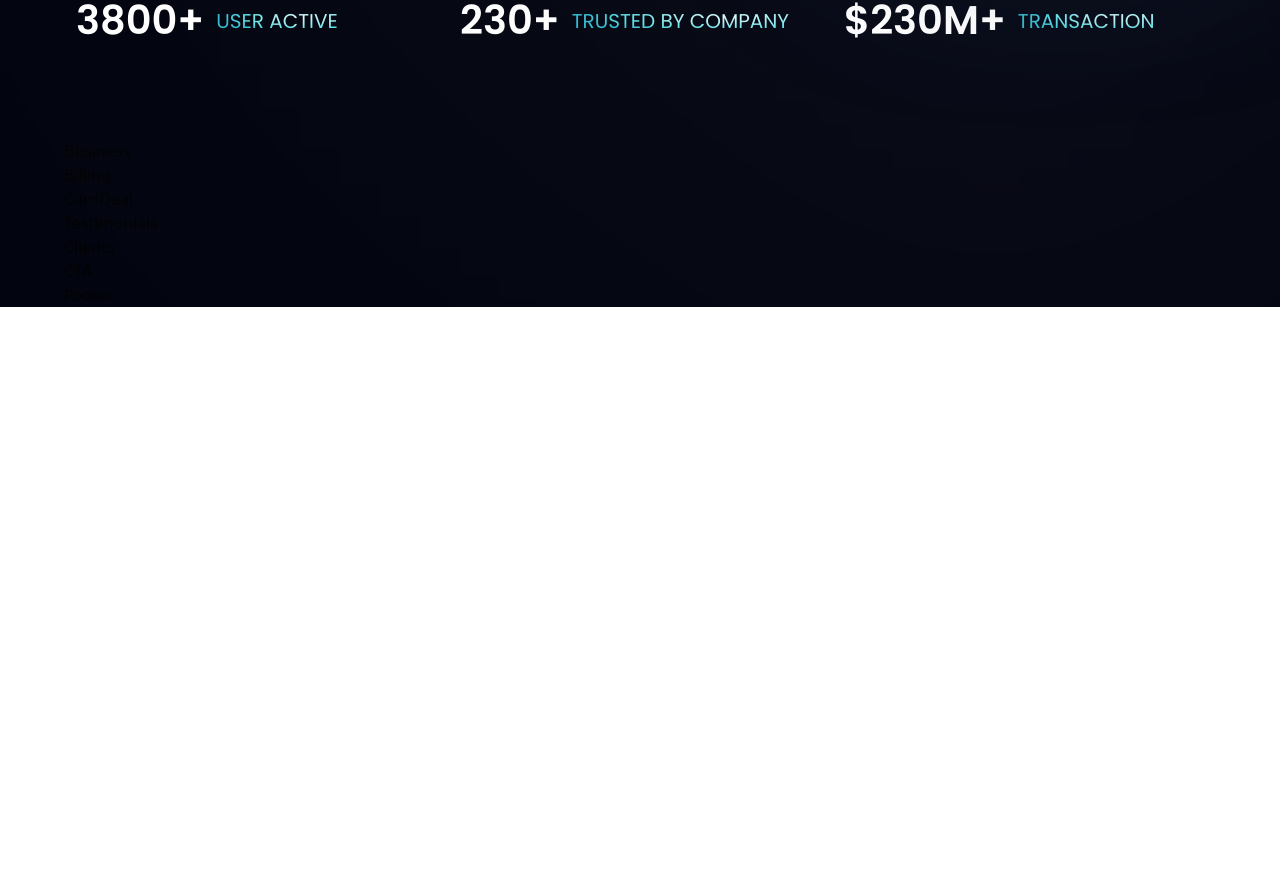
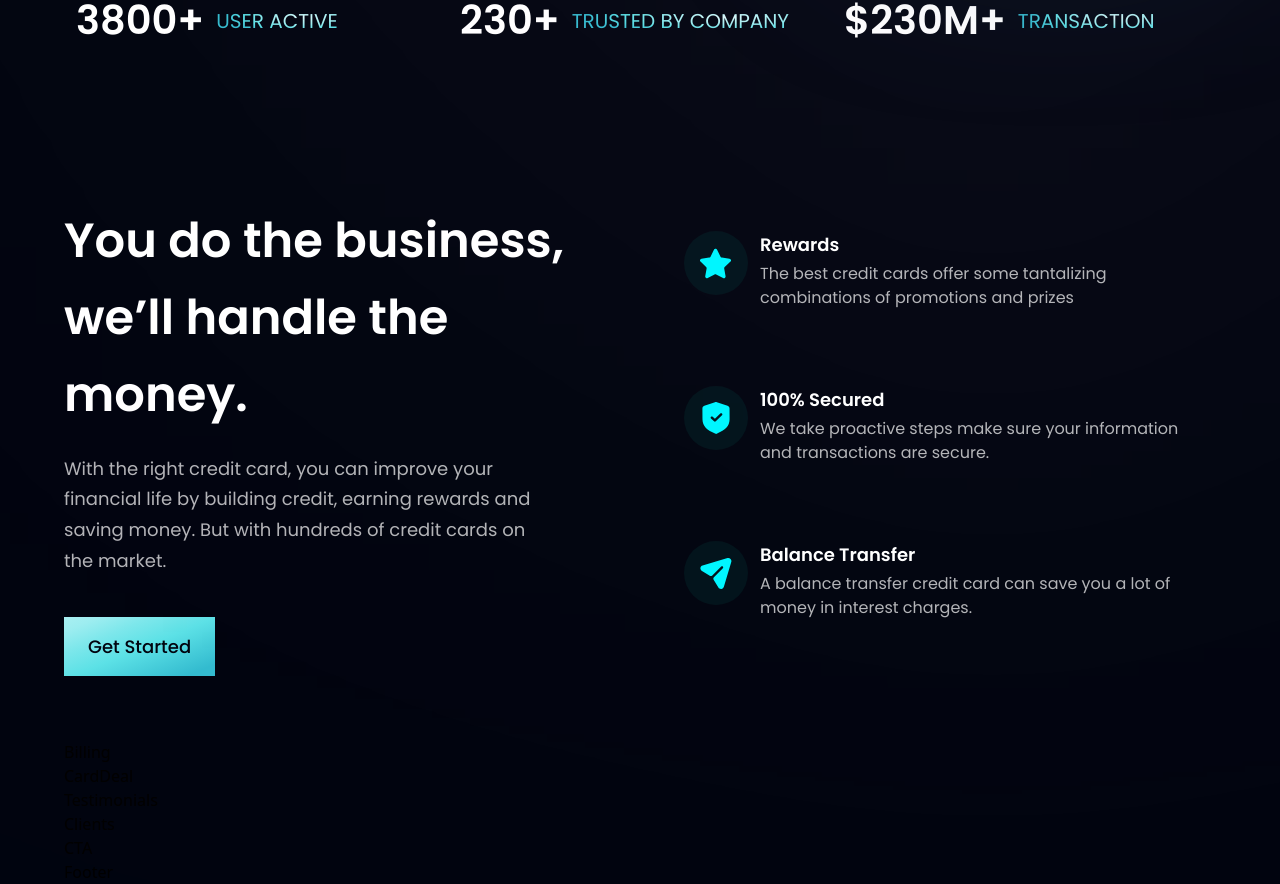
Before and after one commit to shashankW13/React-Way, a React (Vite) app in the folder Bank_modern_app/bank_modern_app/: page / in a window 1280 px wide. Shown: the part 806-1690 px from the top of the page. Before the commit the page ends 1113 px from the top, so only its background shows below. Built offline with nearby package versions, Linux system fonts and the light colour scheme.

Commit message:
Added Business section

```diff
--- a/Bank_modern_app/bank_modern_app/src/components/Business.jsx
+++ b/Bank_modern_app/bank_modern_app/src/components/Business.jsx
@@ -1,7 +1,50 @@
-import React from "react"
+import { features } from '../constants'
+import styles, { layout } from '../style'
+import Button from './Button'
 
-const Business = () => {
-	return <div>Business</div>
-}
+const FeatureCard = ({ icon, title, content, index }) => (
+	<div className={`flex flex-row p-6 rounded-[20px] ${index !== features.index - 1 ? "mb-6" : "mb-0"} feature-card`}>
+		<div className={`w-[64px] h-[64px] rounded-full ${styles.flexCenter} bg-dimBlue`}>
+			<img src={icon} alt='icon' className='w-[50%] h-[50%] object-contain'/>
+		</div>
+		<div className='flex-1 flex flex-col ml-3'>
+			<h4 className='font-poppins font-semibold text-white text-[18px] leadimg-[23px] mb-1'>
+				{title}
+			</h4>
+			<p className='font-poppins font-normal text-dimWhite text-[16px] leadimg-[24px] mb-1'>
+				{content}
+			</p>
+		</div>
+	</div>
+)
+
+
+
+const Business = () => (
+	<section id='features'
+			className={layout.section}>
+		<div className={layout.sectionInfo}>
+			<h2 className={styles.heading2}>
+				You do the business, <br className='sm:block hidden'/>we’ll handle the money.
+			</h2>
+			<p className={`${styles.paragraph} max-w-[470px] mt-5`}>
+				With the right credit card,
+				you can improve your financial life by building credit,
+				earning rewards and saving money. But with hundreds of credit cards on the market.
+			</p>
+			<Button styles="mt-10"/>
+		</div>
+
+		<div className={`${layout.sectionImg} flex-col`}>
+			{features.map((feature, index) => (
+				<FeatureCard key={feature.id}
+					 {...feature}
+					 index={index}/>
+			))}
+		</div>
+
+	</section>
+)
+
 
 export default Business
--- a/Bank_modern_app/bank_modern_app/src/components/Button.jsx
+++ b/Bank_modern_app/bank_modern_app/src/components/Button.jsx
@@ -1,7 +1,11 @@
-import React from "react"
+const Button = ({ styles }) => (
+	<button type="button"
+			className={`py-4 px-6 bg-blue-gradient font-poppins font-medium text-[18px]
+						text-primary outline-none ${styles}`}>
+		Get Started
+	</button>
+)
 
-const Button = () => {
-	return <div>Button</div>
-}
+
 
 export default Button
--- a/Bank_modern_app/bank_modern_app/src/components/Stats.jsx
+++ b/Bank_modern_app/bank_modern_app/src/components/Stats.jsx
@@ -1,4 +1,3 @@
-import React from "react"
 import { stats } from '../constants'
 import styles from "../style"
 
--- a/Bank_modern_app/bank_modern_app/src/constants/index.js
+++ b/Bank_modern_app/bank_modern_app/src/constants/index.js
@@ -1,4 +1,4 @@
-import { people01, people02, people03, facebook, instagram, linkedin, twitter, airbnb, binance, coinbase, dropbox, send, shield, star  } from "../assets";
+import { people01, people02, people03, facebook, instagram, linkedin, twitter, airbnb, binance, coinbase, dropbox, send, shield, star } from "../assets";
 
 export const navLinks = [
   {
```
